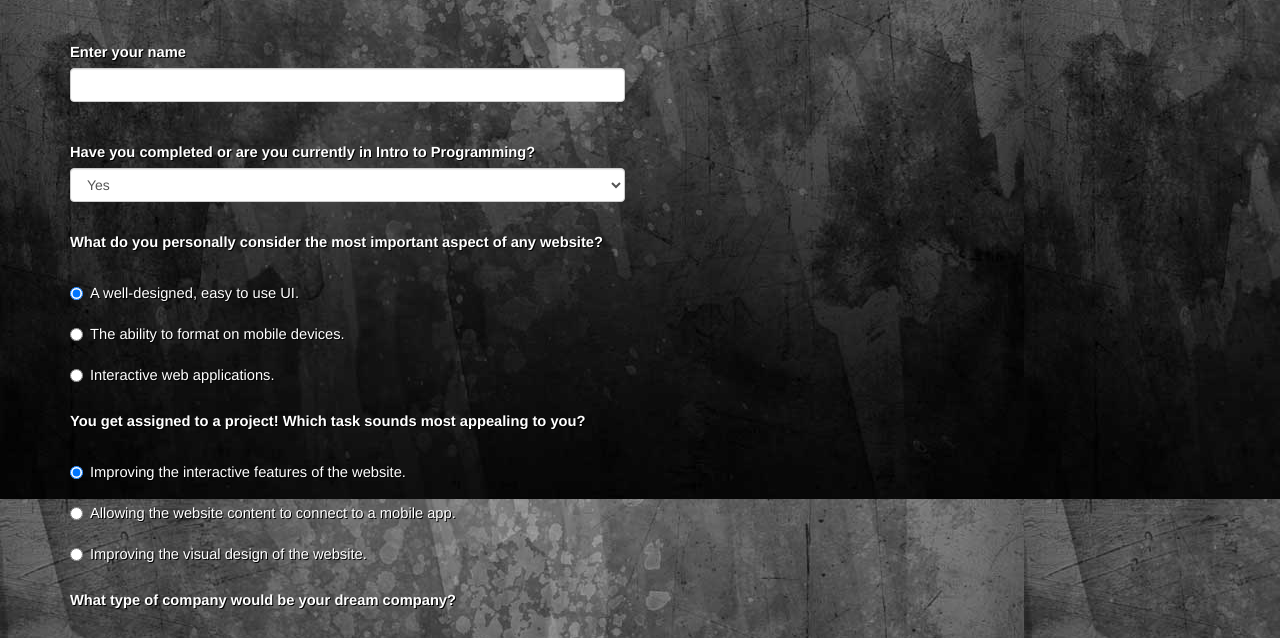
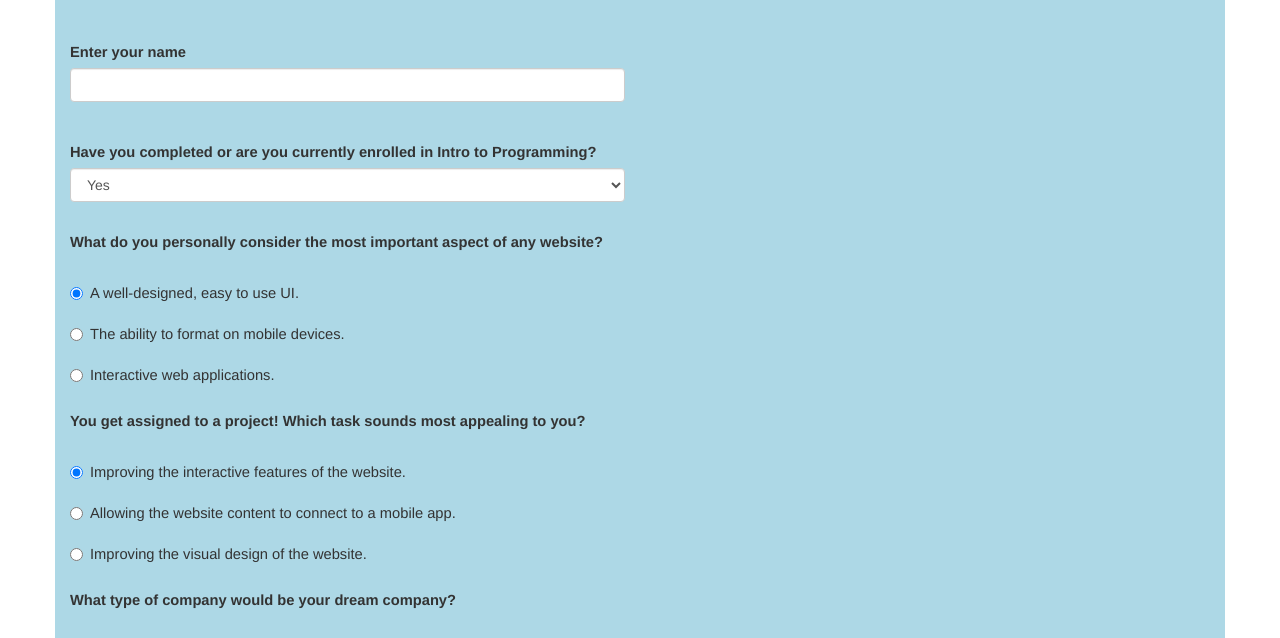
Before and after one commit to kjohnston1149/trackSuggester, a plain HTML site: page index.html in a window 1280 px wide. Shown: the part 159-797 px from the top of the page. Drawn offline with Linux system fonts and the light colour scheme.

Commit message:
Edit background formatting in css

```diff
--- a/css/styles.css
+++ b/css/styles.css
@@ -1,14 +1,5 @@
 h1 {
   font-weight: bold;
-}
-
-body {
-  color: white;
-  text-shadow: 1px 1px black;
-  background-image: url(../img/background.jpg);
-  background-size: auto;
-
-
 }
 
 img {
@@ -30,10 +21,10 @@ h2.modal-title {
   font-weight: bold;
 }
 
-
-
 .container{
-  margin-bottom: 20px;
+  margin-bottom: 15px;
+  padding-bottom: 25px;
+  background-color: lightblue;
 }
 
 .error {
@@ -47,10 +38,7 @@ h2.modal-title {
   text-shadow: 3px 3px black;
   background-image: url(../img/roadFork.jpg);
   background-size: auto;
-
-
 }
-
 
 
 #cssDesign {
@@ -68,11 +56,3 @@ h2.modal-title {
 #intro {
   display: none;
 }
-
-/*Media Query*/
-
-@media only screen and (max-width: 200px) {
-  body {
-    background: lightgrey;
-  }
-}
--- a/index.html
+++ b/index.html
@@ -28,7 +28,7 @@
           <div class="form-group">
             <div class="row">
               <div class="col-sm-6">
-                <label for="form-control">Have you completed or are you currently in Intro to Programming?</label>
+                <label for="form-control">Have you completed or are you currently enrolled in Intro to Programming?</label>
                 <select class="form-control" id="introQues">
                   <option value="1">Yes</option>
                   <option value="2">No</option>
@@ -153,7 +153,7 @@
       <!-- Results -->
         <div id="myModal" class="modal fade" role="dialog">
           <div class="modal-dialog">
-
+            <!-- CSS/Design Modal -->
               <div class="modal-content" id="cssDesign">
                 <div class="modal-header">
                   <h2 class="modal-title"><span class="name"></span>, you should take the CSS/Design track!</h2>
@@ -169,7 +169,7 @@
                   <button type="button" class="btn btn-default" data-dismiss="modal">Close</button>
                 </div>
               </div>
-
+              <!-- Java/Android Modal -->
               <div class="modal-content" id="javaAndroid">
                 <div class="modal-header">
                   <h2 class="modal-title"><span class="name"></span>, you should take the Java/Android track!</h2>
@@ -185,10 +185,10 @@
                   <button type="button" class="btn btn-default" data-dismiss="modal">Close</button>
                 </div>
               </div>
-
+              <!-- Ruby/Rails Modal -->
               <div class="modal-content" id="rubyRails">
                 <div class="modal-header">
-                  <h2 class="modal-title"><span class="name"></span>, you should take the Java/Android track!</h2>
+                  <h2 class="modal-title"><span class="name"></span>, you should take the Ruby/Rails track!</h2>
                 </div>
                 <div class="modal-body">
                   <img src="img/rubyRailsTrack.png" alt="Ruby Rails course">
@@ -201,10 +201,10 @@
                   <button type="button" class="btn btn-default" data-dismiss="modal">Close</button>
                 </div>
                 </div>
-
+                <!-- Intro Modal -->
                 <div class="modal-content" id="intro">
                   <div class="modal-header">
-                    <h2 class="modal-title">Hey <span class="name"></span>! You need to take Intro to Program before you can choose any track!</h2>
+                    <h2 class="modal-title">Hey <span class="name"></span>! You need to take <em>Intro to Programming</em> before you can choose any track!</h2>
                   </div>
                   <div class="modal-body">
                     <h4>Be sure to enroll at <a href="http://www.epicodus.com">Epicodus!</a></h4>
```
